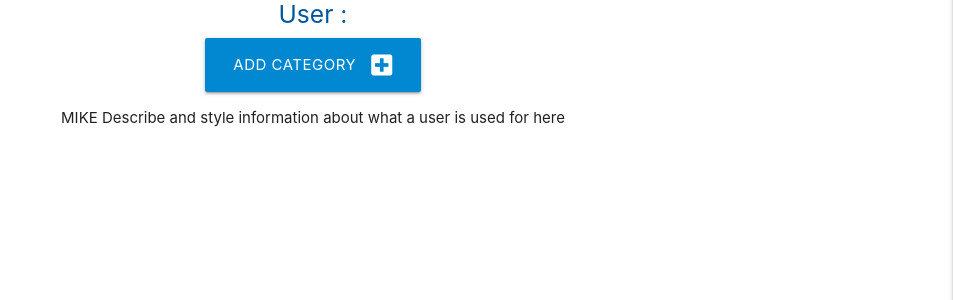
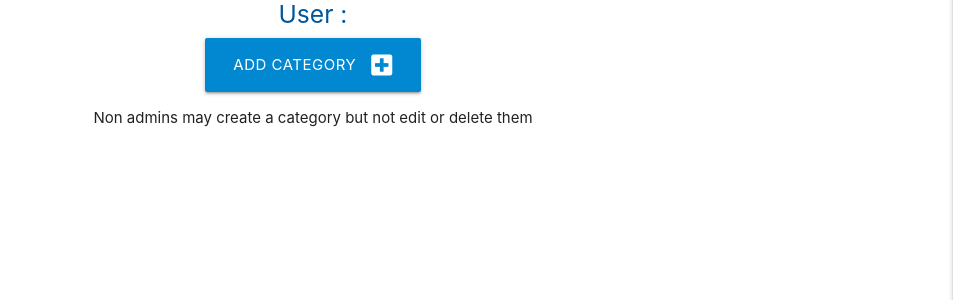
Before and after one commit to michaelmagee/magee-ms3, a Flask app: template templates/categories.html in a window 1280 px wide. Shown: the part 158-458 px from the top of the page, without its empty margins (327-1280 px from the left). Run offline with Flask 2, Linux system fonts and the light colour scheme; the template is opened without the code that fills it, so the values that code supplies are empty; some libraries are stand-ins or nearby versions.

Commit message:
Categories - changed user visible text
app.py
Removed environment print statement
bug: fixed user name change not updating session
big: fixed delete - deleted was removed diring big pep8 lint work

user_add now redirects back to users instead of projects

```diff
--- a/templates/categories.html
+++ b/templates/categories.html
@@ -9,7 +9,7 @@
         <a href="{{ url_for('category_add') }}" class="btn-large light-blue darken-2 text-shadow">
             Add Category <i class="fas fa-plus-square right"></i>
         </a>
-        <p>   MIKE Describe and style information about what a user is used for here</p>
+        <p>Non admins may create a category but not edit or delete them</p>
     </div>
 </div>
 <div class="row">
@@ -26,8 +26,8 @@
                     <p>Closed({{ category.category_project_count_closed }}) </p>
                 </div>
                 <div class="card-action">
+                    {% if session.ACTIVE_ADMIN %}
                     <a href="{{ url_for('category_edit', category_id=category._id) }}" class="btn light-blue lighten-1">Edit</a>
-                    {% if session.ACTIVE_ADMIN %}
                     <a href="{{ url_for('category_delete', category_id=category._id) }}" class="btn red darken-1">Delete</a>
                     {% endif %}
                 </div>
```
